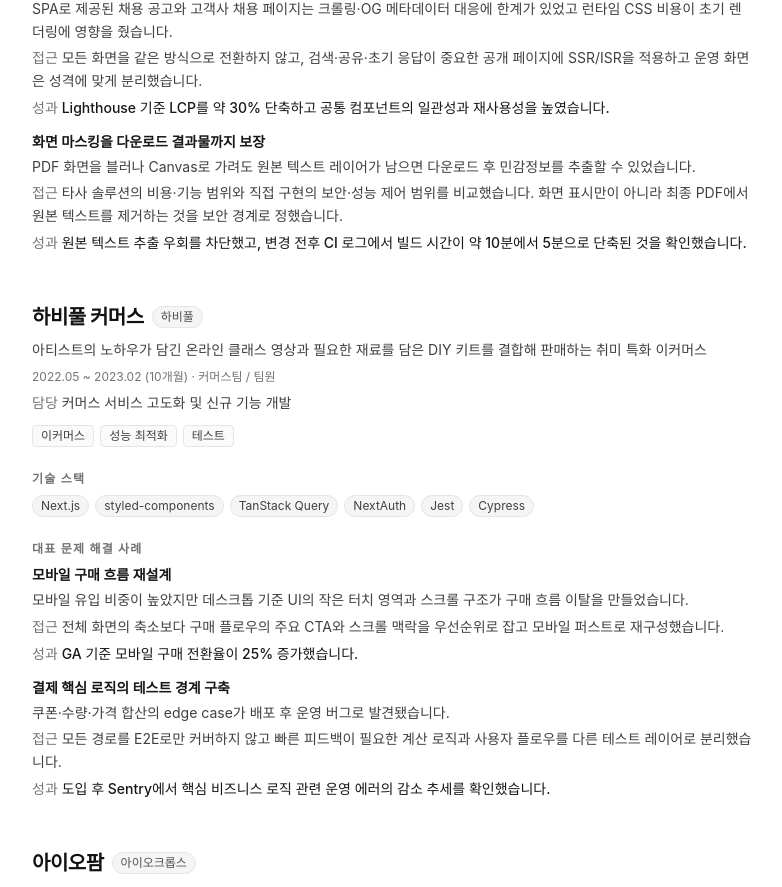
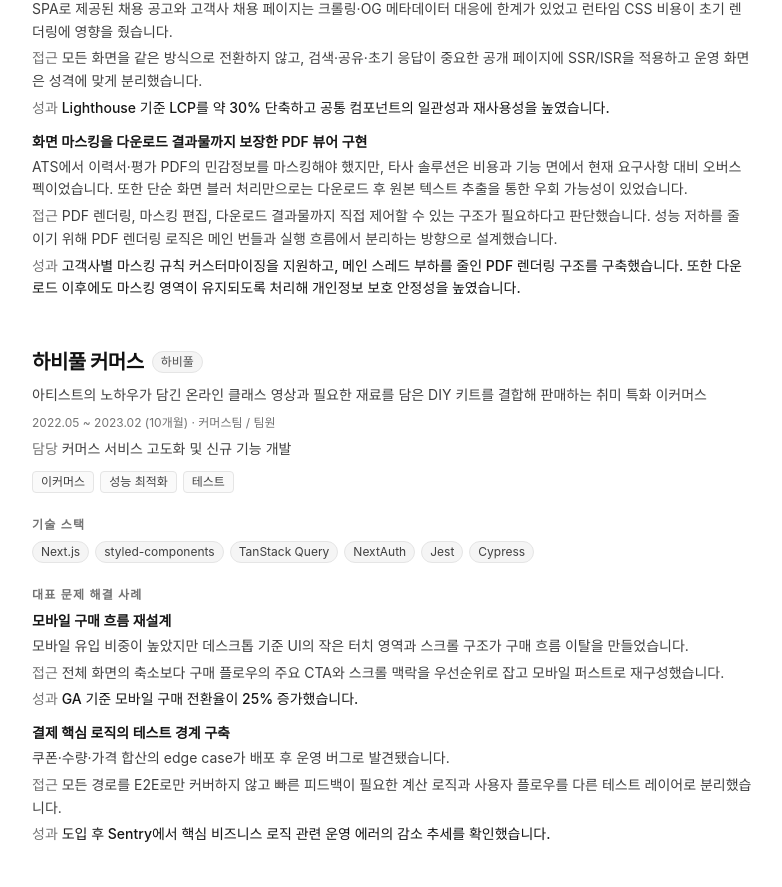
Before and after one commit to rlatmdgns/portfolio, a Next.js app: page /print in a window 1280 px wide. Shown: the part 2235-3122 px from the top of the page, without its empty margins (248-1030 px from the left). Built offline with nearby package versions, Linux system fonts and the light colour scheme.

Commit message:
refine PDF masking case study

```diff
--- a/src/data/projects.ts
+++ b/src/data/projects.ts
@@ -239,11 +239,11 @@ export const projects: Project[] = [
         evidence: "Lighthouse 기준 LCP를 약 30% 단축하고 공통 컴포넌트의 일관성과 재사용성을 높였습니다.",
       },
       {
-        title: "화면 마스킹을 다운로드 결과물까지 보장",
-        problem: "PDF 화면을 블러나 Canvas로 가려도 원본 텍스트 레이어가 남으면 다운로드 후 민감정보를 추출할 수 있었습니다.",
-        approach: "타사 솔루션의 비용·기능 범위와 직접 구현의 보안·성능 제어 범위를 비교했습니다. 화면 표시만이 아니라 최종 PDF에서 원본 텍스트를 제거하는 것을 보안 경계로 정했습니다.",
-        implementation: "PDF.js와 Canvas로 마스킹 영역 편집을 구현하고 합성본을 이미지 기반 PDF로 재조립했습니다. PDF 뷰어는 Dynamic Import, 렌더링은 Web Worker로 분리했습니다.",
-        evidence: "원본 텍스트 추출 우회를 차단했고, 변경 전후 CI 로그에서 빌드 시간이 약 10분에서 5분으로 단축된 것을 확인했습니다.",
+        title: "화면 마스킹을 다운로드 결과물까지 보장한 PDF 뷰어 구현",
+        problem: "ATS에서 이력서·평가 PDF의 민감정보를 마스킹해야 했지만, 타사 솔루션은 비용과 기능 면에서 현재 요구사항 대비 오버스펙이었습니다. 또한 단순 화면 블러 처리만으로는 다운로드 후 원본 텍스트 추출을 통한 우회 가능성이 있었습니다.",
+        approach: "PDF 렌더링, 마스킹 편집, 다운로드 결과물까지 직접 제어할 수 있는 구조가 필요하다고 판단했습니다. 성능 저하를 줄이기 위해 PDF 렌더링 로직은 메인 번들과 실행 흐름에서 분리하는 방향으로 설계했습니다.",
+        implementation: "PDF.js와 Canvas 기반으로 PDF 뷰어와 마스킹 영역 편집 기능을 직접 구현했습니다. Dynamic Import로 큰 번들을 분리하고 Web Worker를 활용해 메인 스레드 블로킹을 줄였습니다. 다운로드 시에는 마스킹된 Canvas 합성본을 이미지 기반 PDF로 재조립해 원본 텍스트 추출을 통한 우회를 차단했습니다.",
+        evidence: "고객사별 마스킹 규칙 커스터마이징을 지원하고, 메인 스레드 부하를 줄인 PDF 렌더링 구조를 구축했습니다. 또한 다운로드 이후에도 마스킹 영역이 유지되도록 처리해 개인정보 보호 안정성을 높였습니다.",
       },
     ],
     architecture: {
```
